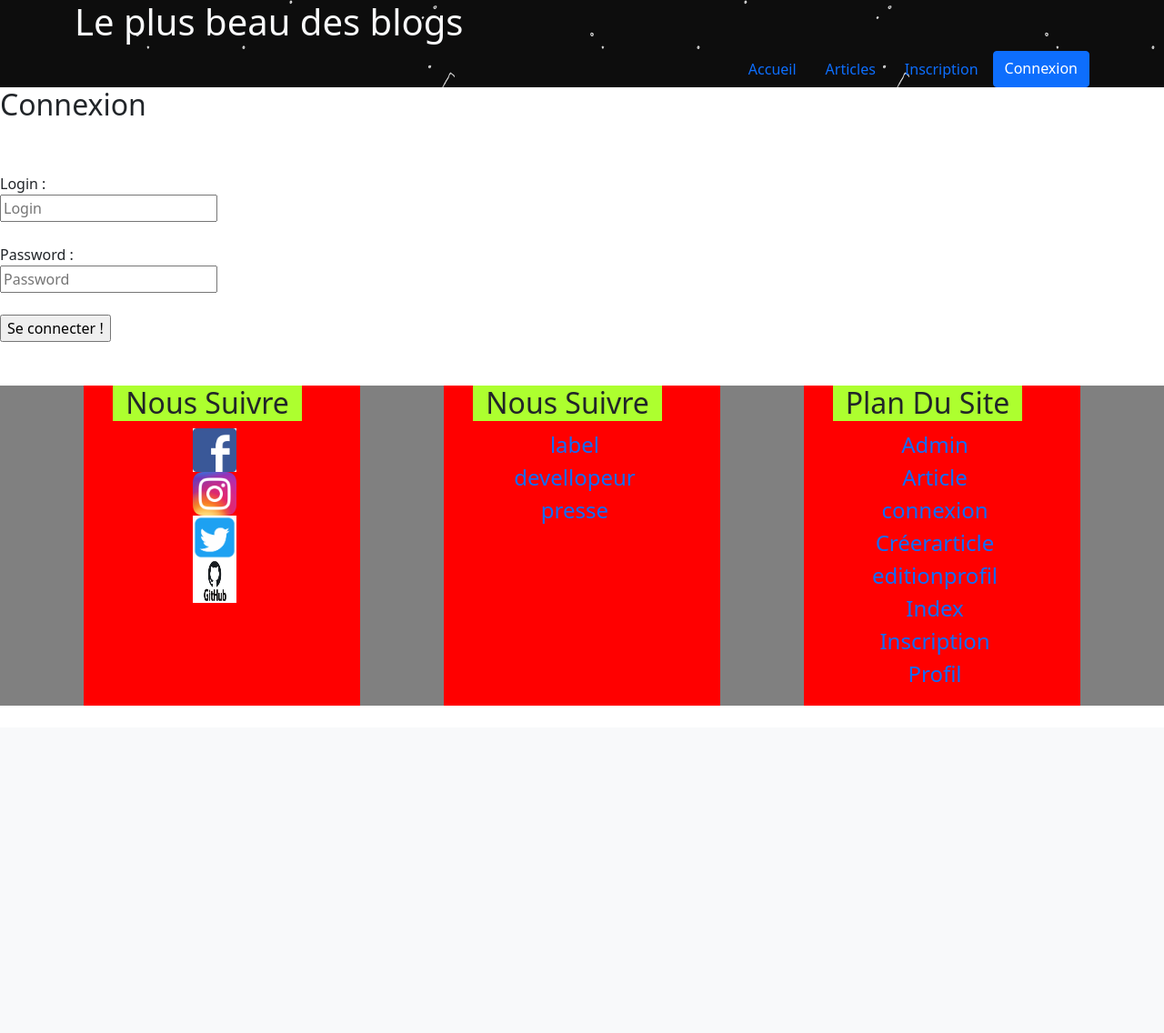
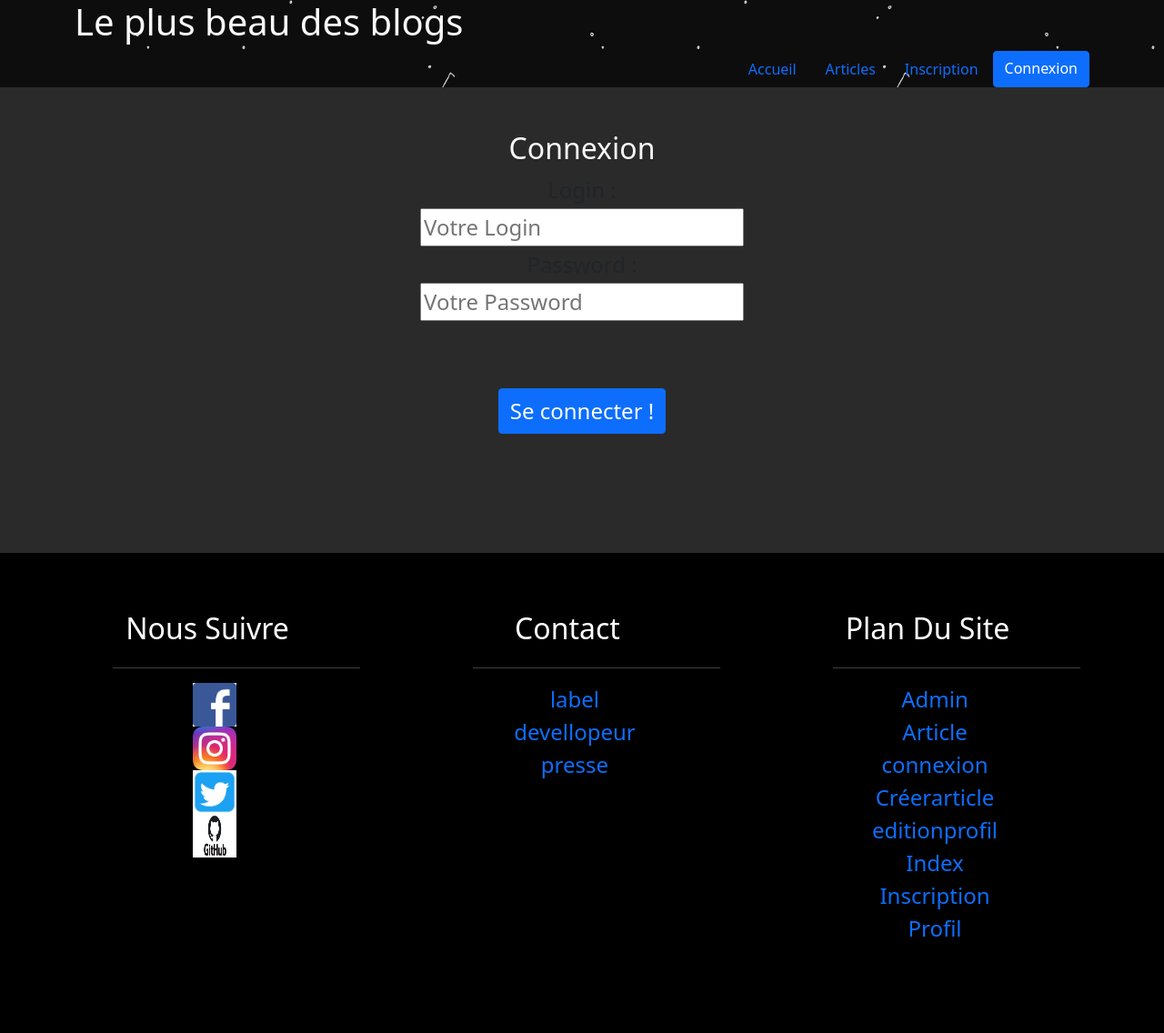
Before and after one commit to marc-keil/blog, a PHP site: page /connexion.php in a window 1280 px wide. Shown: the whole page at 91% size. Before the commit the page ends 776 px from the top, so only its background shows below. Run offline with PHP 8.4, Linux system fonts and the light colour scheme.

Commit message:
frontmain

```diff
--- a/connexion.php
+++ b/connexion.php
@@ -2,41 +2,32 @@
 require('config/bdd.php');
 session_start();
 
-        if(isset($_SESSION['id']) && $_SESSION['id'] > 0)
-        {
+if (isset($_SESSION['id']) && $_SESSION['id'] > 0) {
     header("Location: profil.php");
 }
 
-if(isset($_POST['formconnexion']))
-{
+if (isset($_POST['formconnexion'])) {
     $loginconnect = htmlspecialchars($_POST['loginconnect']);
     $passwordconnect = $_POST['passwordconnect'];
     // password_hash($_POST['passwordconnect'], PASSWORD_BCRYPT);
-    if(!empty($loginconnect) AND !empty($passwordconnect))
-        {
+    if (!empty($loginconnect) and !empty($passwordconnect)) {
         $requeteutilisateur = $bdd->prepare("SELECT * FROM utilisateurs WHERE login = ?"); // SAVOIR SI LE MEME LOGIN EST PRIS
         $requeteutilisateur->execute(array($loginconnect));   // Execute le prepare
         $result = $requeteutilisateur->fetchAll();   // Return TOUTE la requete ( tableau )
-            if (count($result) > 0){ // S'il trouve pas de même login, il return mauvais login
+        if (count($result) > 0) { // S'il trouve pas de même login, il return mauvais login
             $sqlPassword = $result[0]['password'];  // Récupere le resultat du tableau (0)  /!\ SI PAS LE 0 ça marche pas /!\ et la colonne password
-                if(password_verify($passwordconnect, $sqlPassword)) // Si passwordconnect est hashé et qu'il est pareil que sql password c'est bon
+            if (password_verify($passwordconnect, $sqlPassword)) // Si passwordconnect est hashé et qu'il est pareil que sql password c'est bon
             {
                 $_SESSION['id'] = $result[0]['id'];
                 $_SESSION['login'] = $result[0]['login'];
                 $_SESSION['email'] = $result[0]['email'];
                 header("Location: profil.php");
-
-                    }
-                else
-                    {
+            } else {
                 $erreur = "Mauvais mot de passe !";
             }
-            }
-            else
+        } else
             $erreur = "Mauvais login !";
-        }
-    else
-        {
+    } else {
         $erreur = "Tous les champs doivent être remplis !";
     }
 }
@@ -47,6 +38,7 @@ if(isset($_POST['formconnexion']))
 ?>
 <!DOCTYPE html>
 <html lang="en">
+
 <head>
     <meta charset="UTF-8">
     <meta http-equiv="X-UA-Compatible" content="IE=edge">
@@ -54,32 +46,57 @@ if(isset($_POST['formconnexion']))
     <link rel="stylesheet" type="text/css" href="css/style.css">
     <title>Connexion</title>
 </head>
+
 <body>
     <header>
         <?php if (isset($_SESSION['login'])) {
             header('location : profil.php');
-                }
-                else{
+        } else {
             include_once('include/header.php');
         }
         ?>
     </header>
 
     <main>
-            <h2>Connexion</h2>
         <br /><br />
-            <form method="POST" action="" class="patate">
-            <label for="loginconnect">Login :</label><br>
-            <input type="text" name="loginconnect" placeholder="Login"><BR><BR>
-            <label for="password">Password :</label><br>
-            <input type="password" name="passwordconnect" placeholder="Password">
-            <br /><br />
-            <input type="submit" name="formconnexion" class="formconnexion" value="Se connecter !"><br><BR><br>
+        <div id="crdivconnexion">
+            <div id="crh2connexion">
+                <h2 class="text-light">Connexion</h2>
+            </div>
+
+            <form method="POST" action="" id="crforconnexion">
+                <table>
+                    <tr>
+                        <td class="crtdco">
+                            <label for="loginconnect">Login :</label>
+                        </td>
+                        <td class="crtdco">
+                            <input type="text" name="loginconnect" placeholder="Votre Login">
+                        </td>
+                    </tr>
+                    <tr>
+                        <td class="crtdco">
+                            <label for="password">Password :</label>
+                        </td>
+                        <td class="crtdco">
+                            <input type="password" name="passwordconnect" placeholder="Votre Password">
+                        </td>
+                    </tr>
+                    <tr>
+                        <td class="crtdco">
+                           <input class="btn btn-primary" type="submit" name="formconnexion" id="crinputco" value="Se connecter !">
+                        </td>
+                    </tr>
+                </table>
             </form>
+        </div>
+
+
+
+
         <?php
-        if(isset($erreur))
-        {
-        echo '<font color="red">'.$erreur.'</font><br><br>';
+        if (isset($erreur)) {
+            echo '<font color="red">' . $erreur . '</font><br><br>';
         }
         ?>
     </main>
--- a/css/style.css
+++ b/css/style.css
@@ -1,20 +1,12 @@
+/* BODY */
+#crbody{
+    /* background-color: chartreuse; */
+}
+/* HEADER */
 #fondHead{
     background-image: url(../images/fondHead.gif);
 
 }
-.space{
-
-    display: flex;
-    justify-content: space-evenly;
-
-}
-select {
-    margin: 0;
-    padding-left: 15px;
-    color: #555555;
-    cursor: pointer;
-    }
-
     .dropdown {
         position: relative;
         display: inline-block;
@@ -34,30 +26,110 @@ select {
         text-decoration: none;
         display: block;
     }
+.dropdown:hover .dropdown-content {
+        display: block;
+}
 
+/* MAIN */
+main{
+    height: 32em;
+    background-color: rgba(0, 0, 0, 0.835);
+}
 
-    .dropdown:hover .dropdown-content {display: block;}
+/* INSCRIPTION */
+#crdivinscription{
+    /* background-color: chartreuse; */
+}
+#crforminscription{
+    display: flex;
+    justify-content: center;
+}
+#crh2inscription{
+    display: flex;
+    justify-content: center;
+}
+#crtableinscription{
+    display: flex;
+    justify-content: center;
+}
+
+#crtdsubmit{
+    display: flex;
+    justify-content: center;
+    width: 136em;
+}
+#crtablesubmit{
+    margin-top: 3em;
+}
+#crsubmitinscription{
+    font-size: 1.5em;
+}
+.crtd{
+    font-size: 1.5em;
+}
+
+/* CONNEXION */
+#crdivconnexion{
+    display: flex;
+    flex-direction: column;
+    justify-content: center;
+    /* background-color: cornflowerblue; */
+}
+#crh2connexion{
+    display: flex;
+    justify-content: center;
+    /* background-color: chartreuse; */
+}
+#crforconnexion{
+    display: flex;
+    flex-direction: column;
+    justify-content: center;
+    /* background-color: darkgoldenrod; */
+}
+input{
+    display: flex;
+    justify-content: center;
+}
+.crtdco{
+    display: flex;
+    justify-content: center;
+    font-size: 1.5em;
+}
+#crinputco{
+    font-size: 1em;
+    margin-top: 3em;
+}
+
+/* FOOTER */
+.crmargin{
+    margin-bottom: 4%;
+}
 #crfootdiv1{
     display: flex;
     flex-direction: row;
     justify-content: space-evenly;
-    background-color:gray;
+    background-color:black;
+    height: 33em;
 }
 .crfootdiv2{
+    margin-top: 2em;
     width: 19em;
     height: 22em;
-    background-color:red;
 }
 .crfootul{
     list-style:none;
     display: flex;
     flex-direction: column;
+    margin-top: 2em;
 }
 .crfooth2{
     margin-right: 2em;
     display: flex;
     justify-content: center;
-    background-color:greenyellow;
+    color: white;
+}
+.crfooterhr{
+    color: white;
 }
 .crfootli{
     margin-right: 2em;
@@ -65,15 +137,12 @@ select {
     justify-content: center;
     font-size: 1.5em;
     text-decoration: none;
-
 }
 .crimgfoot1 {
-
     width: 2em;
     height: 2em;
 }
 .crimgfoot2 {
-
     width: 2em;
     height: 2em;
 }
--- a/include/footer.php
+++ b/include/footer.php
@@ -7,7 +7,7 @@
     <div id="crfootdiv1">
         <div class="crfootdiv2">
             <ul class="crfootul">
-                <li><h2 class="crfooth2">Nous Suivre</h2></li>
+                <li><h2 class="crfooth2">Nous Suivre</h2></li> <hr class="crfooterhr">
                 <li class="crfootli"><a class="crfoota" href="#"><img class="crimgfoot1" src="images/logofacebook.jpg" alt="facebook"></a></li>
                 <li class="crfootli"><a class="crfoota"  href="#"><img class="crimgfoot1"  src="images/instagram.png" alt="instagram"></a></li>
                 <li class="crfootli"><a class="crfoota"  href="#"><img class="crimgfoot2" src="images/twitter.png" alt="twitter"></a></li>
@@ -17,7 +17,7 @@
 
         <div class="crfootdiv2">
             <ul class="crfootul">
-                <li><h2 class="crfooth2">Nous Suivre</h2></li>
+                <li><h2 class="crfooth2">Contact</h2></li> <hr class="crfooterhr">
                 <li class="crfootli"><a class="crfoota"  href="#">label</a></li>
                 <li class="crfootli"><a class="crfoota"  href="#">devellopeur</a></li>
                 <li class="crfootli"><a class="crfoota"  href="#">presse</a></li>
@@ -26,7 +26,7 @@
 
         <div class="crfootdiv2">
             <ul class="crfootul">
-                <li><h2 class="crfooth2">Plan Du Site</h2></li>
+                <li><h2 class="crfooth2">Plan Du Site</h2></li> <hr class="crfooterhr">
                 <li class="crfootli"><a class="crfoota" href="admin.php">Admin</a></li>
                 <li class="crfootli"><a class="crfoota" href="article.php">Article</a></li>
                 <li class="crfootli"><a class="crfoota" href="connexion.php">connexion</a></li>
```
Also changed, not shown: inscription.php (+57 -40 lines). Lines whose indentation alone changed are shown as unchanged.
